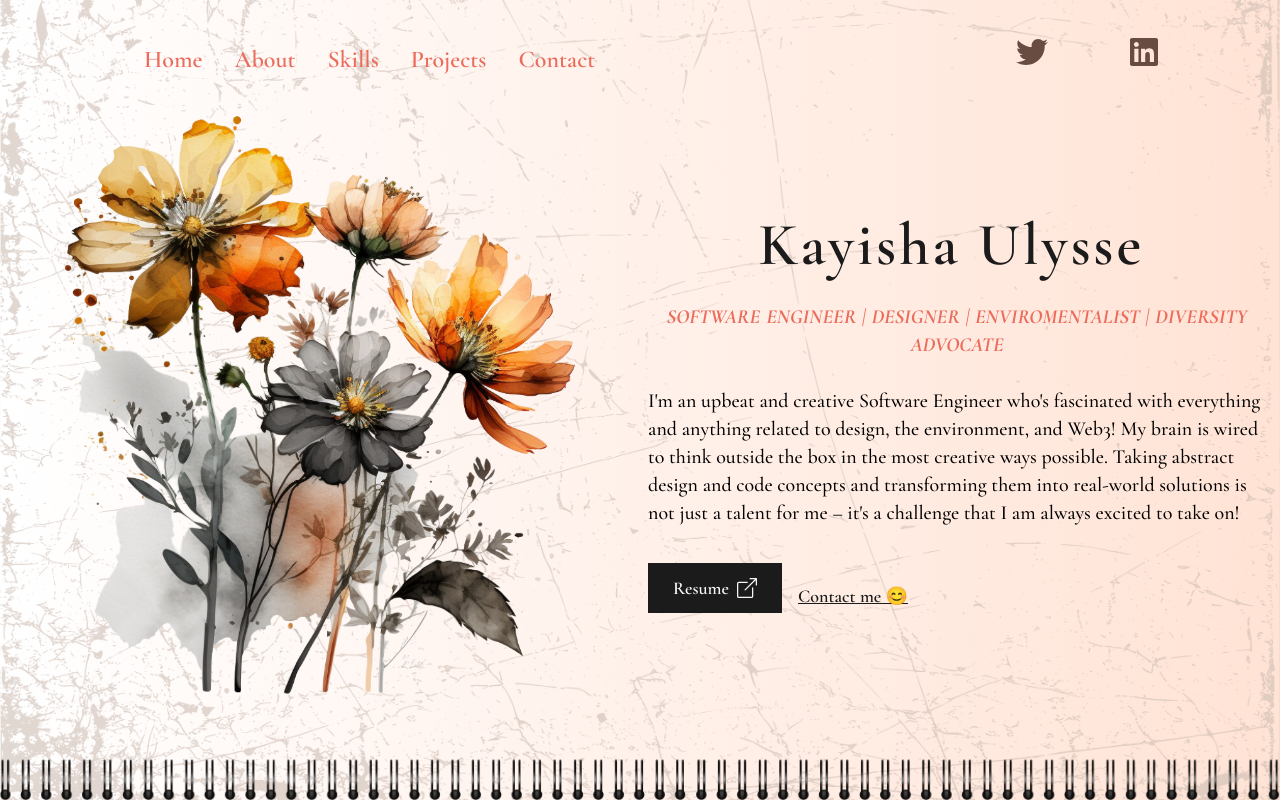
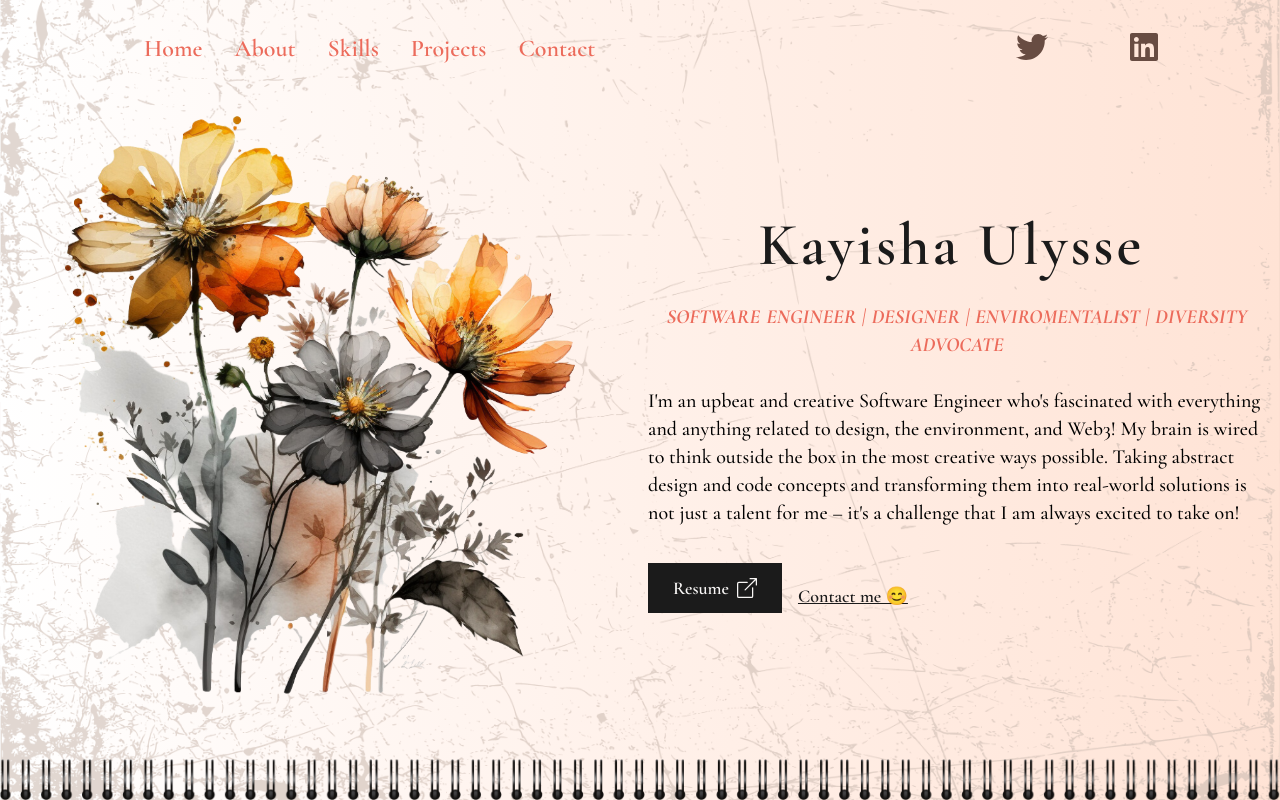
Before and after one commit to kayishau/23_portfolio, a React (Create React App) app: page / in a window 1280 px wide. Shown: the top 800 px of the page. Built offline with nearby package versions, Linux system fonts and the light colour scheme; some icons are missing; a web font is replaced by a local one.

Commit message:
nav margin correction

```diff
--- a/src/components/NavBar/NavLinks.js
+++ b/src/components/NavBar/NavLinks.js
@@ -18,7 +18,7 @@ const NavLinks = (props) => {
 
     return (
       <>
-        <ul key={content} className="inline-block px-2 tablet:px-4 tablet:mt-1 tablet:delay-150 tablet:hover:bg-primaryDark tablet:hover:text-white tablet:hover:font-bold items-center justify-center cursor-auto tablet:duration-150 ease-in-out lg:text-2xl lg:mt-4">
+        <ul key={content} className="inline-block px-2 tablet:px-4 tablet:mt-1 tablet:delay-150 tablet:hover:bg-primaryDark tablet:hover:text-white tablet:hover:font-bold items-center justify-center cursor-auto tablet:duration-150 ease-in-out lg:text-2xl lg:mt-1 2xl:mt-4">
           <li
           // initial={animateFrom}
           // animate={animateTo}
```
